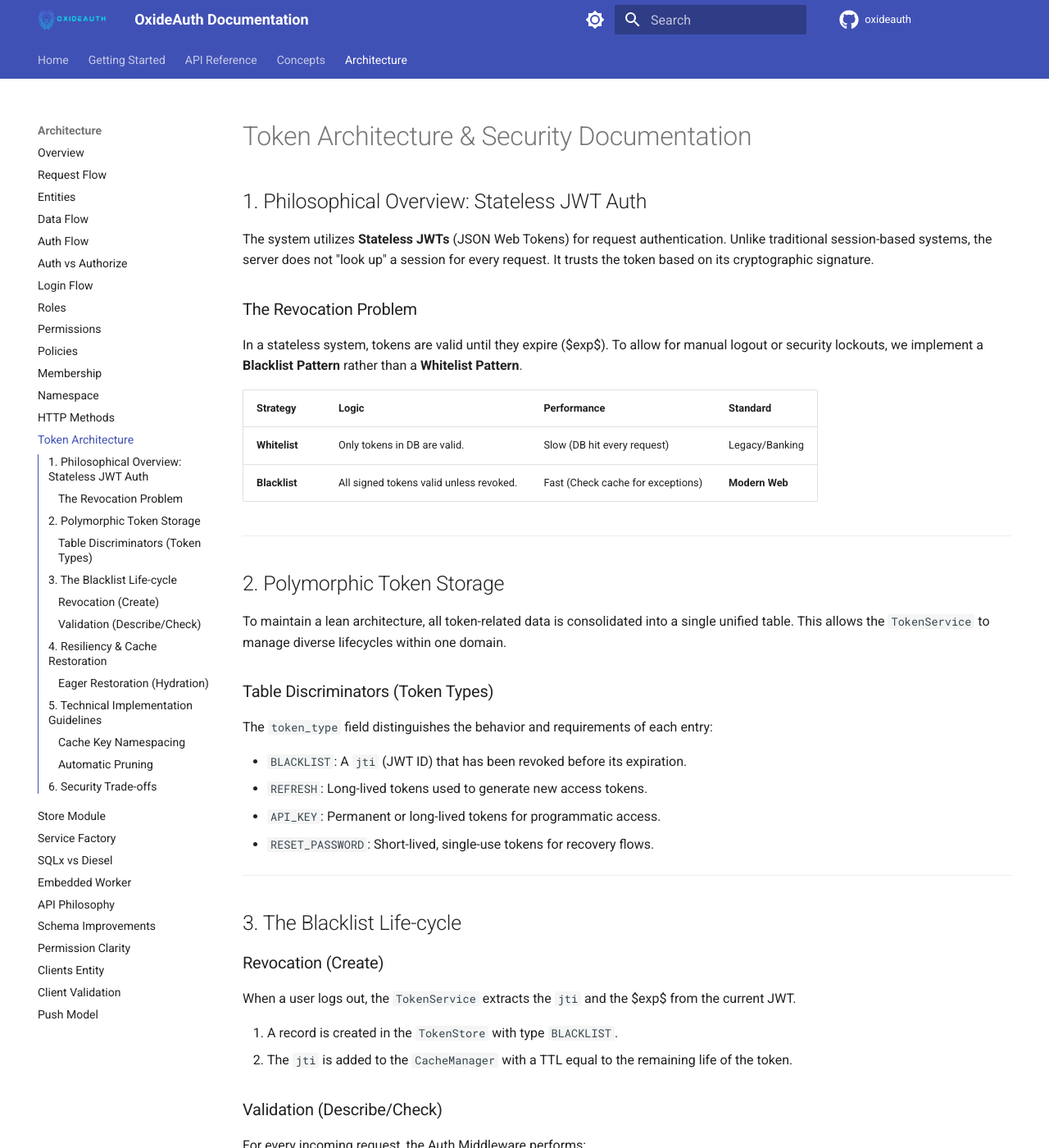
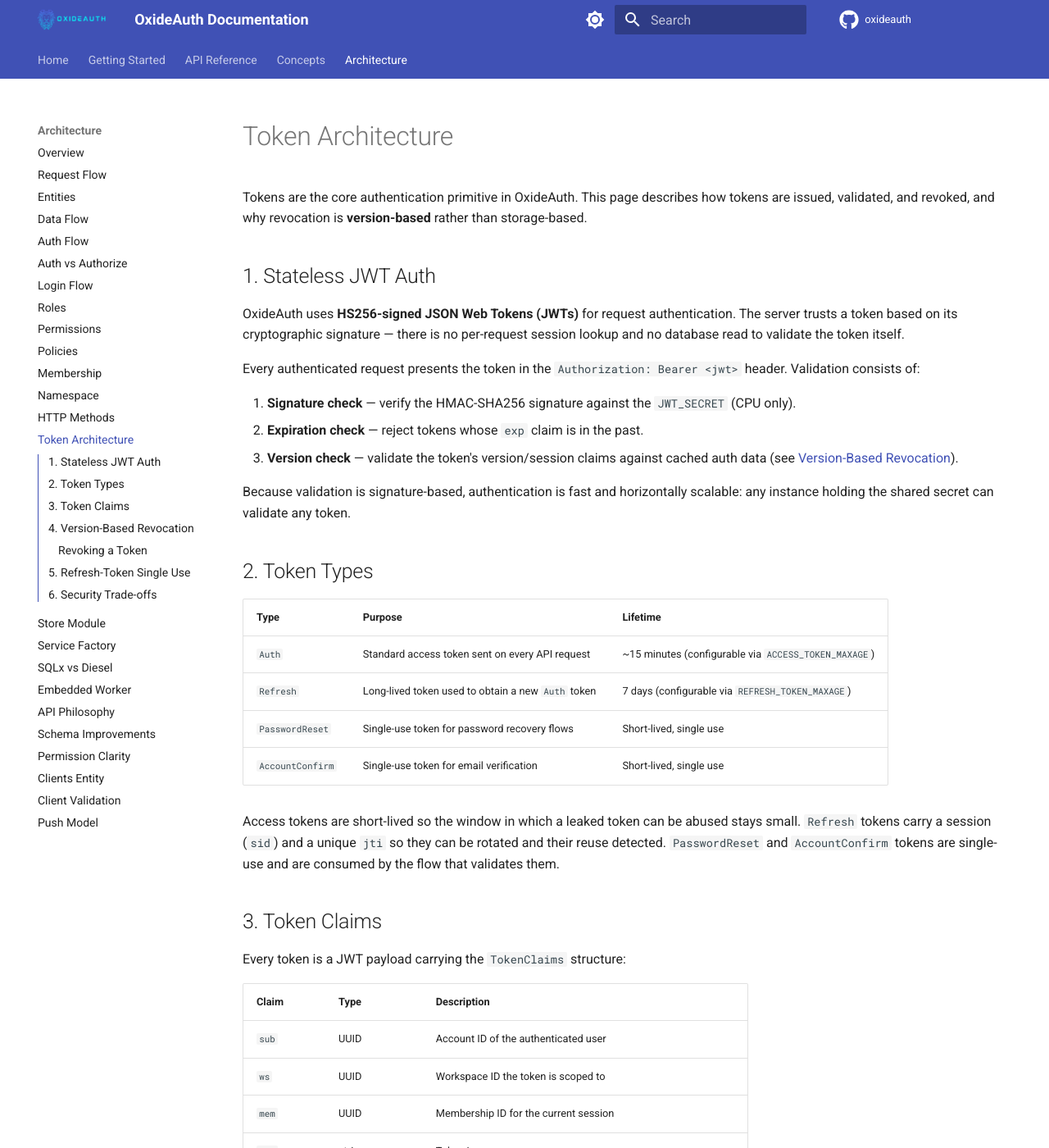
Before and after one commit to subaquatic-pierre/oxideauth-docs, an MkDocs documentation site: the page built from docs/architecture/token.md, in a window 1280 px wide and 1400 px high. Shown: the whole window at 82% size. Built offline with MkDocs 1.6.1 and Material for MkDocs 9.7.7, drawn with Linux system fonts in a browser that asks for light colours; comment, search, counter and statistics services are not loaded; some of the changed text lies outside the part shown.

Commit message:
complete fix token updates

````diff
--- a/docs/architecture/token.md
+++ b/docs/architecture/token.md
@@ -1,87 +1,80 @@
-# Token Architecture & Security Documentation
+# Token Architecture
 
-## 1. Philosophical Overview: Stateless JWT Auth
+Tokens are the core authentication primitive in OxideAuth. This page describes how tokens are issued, validated, and revoked, and why revocation is **version-based** rather than storage-based.
 
-The system utilizes **Stateless JWTs** (JSON Web Tokens) for request authentication. Unlike traditional session-based systems, the server does not "look up" a session for every request. It trusts the token based on its cryptographic signature.
+## 1. Stateless JWT Auth
 
-### The Revocation Problem
+OxideAuth uses **HS256-signed JSON Web Tokens (JWTs)** for request authentication. The server trusts a token based on its cryptographic signature — there is no per-request session lookup and no database read to validate the token itself.
 
-In a stateless system, tokens are valid until they expire ($exp$). To allow for manual logout or security lockouts, we implement a **Blacklist Pattern** rather than a **Whitelist Pattern**.
+Every authenticated request presents the token in the `Authorization: Bearer <jwt>` header. Validation consists of:
 
-| Strategy      | Logic                                   | Performance                       | Standard       |
-| :------------ | :-------------------------------------- | :-------------------------------- | :------------- |
-| **Whitelist** | Only tokens in DB are valid.            | Slow (DB hit every request)       | Legacy/Banking |
-| **Blacklist** | All signed tokens valid unless revoked. | Fast (Check cache for exceptions) | **Modern Web** |
+1. **Signature check** — verify the HMAC-SHA256 signature against the `JWT_SECRET` (CPU only).
+2. **Expiration check** — reject tokens whose `exp` claim is in the past.
+3. **Version check** — validate the token's version/session claims against cached auth data (see [Version-Based Revocation](#4-version-based-revocation)).
 
----
+Because validation is signature-based, authentication is fast and horizontally scalable: any instance holding the shared secret can validate any token.
 
-## 2. Polymorphic Token Storage
+## 2. Token Types
 
-To maintain a lean architecture, all token-related data is consolidated into a single unified table. This allows the `TokenService` to manage diverse lifecycles within one domain.
+| Type             | Purpose                                           | Lifetime                                             |
+| ---------------- | ------------------------------------------------- | ---------------------------------------------------- |
+| `Auth`           | Standard access token sent on every API request   | ~15 minutes (configurable via `ACCESS_TOKEN_MAXAGE`) |
+| `Refresh`        | Long-lived token used to obtain a new `Auth` token | 7 days (configurable via `REFRESH_TOKEN_MAXAGE`)    |
+| `PasswordReset`  | Single-use token for password recovery flows      | Short-lived, single use                              |
+| `AccountConfirm` | Single-use token for email verification           | Short-lived, single use                              |
 
-### Table Discriminators (Token Types)
+Access tokens are short-lived so the window in which a leaked token can be abused stays small. `Refresh` tokens carry a session (`sid`) and a unique `jti` so they can be rotated and their reuse detected. `PasswordReset` and `AccountConfirm` tokens are single-use and are consumed by the flow that validates them.
 
-The `token_type` field distinguishes the behavior and requirements of each entry:
+## 3. Token Claims
 
-- `BLACKLIST`: A `jti` (JWT ID) that has been revoked before its expiration.
-- `REFRESH`: Long-lived tokens used to generate new access tokens.
-- `API_KEY`: Permanent or long-lived tokens for programmatic access.
-- `RESET_PASSWORD`: Short-lived, single-use tokens for recovery flows.
+Every token is a JWT payload carrying the `TokenClaims` structure:
 
----
+| Claim     | Type            | Description                                                        |
+| --------- | --------------- | ------------------------------------------------------------------ |
+| `sub`     | UUID            | Account ID of the authenticated user                               |
+| `ws`      | UUID            | Workspace ID the token is scoped to                                |
+| `mem`     | UUID            | Membership ID for the current session                              |
+| `iss`     | string          | Token issuer                                                       |
+| `aud`     | string          | Token audience                                                     |
+| `exp`     | integer         | Expiration timestamp (Unix epoch)                                  |
+| `iat`     | integer         | Issued-at timestamp (Unix epoch)                                   |
+| `ty`      | string          | Token type (`Auth`, `Refresh`, `PasswordReset`, `AccountConfirm`)  |
+| `mem_ver` | integer         | Membership token version — powers revocation                       |
+| `acc_ver` | integer         | Account token version — powers revocation                          |
+| `sid`     | UUID (optional) | Session ID; `null` for single-use tokens                           |
+| `jti`     | UUID (optional) | JWT ID — unique per token; `null` for single-use tokens            |
 
-## 3. The Blacklist Life-cycle
+`mem_ver`, `acc_ver`, and `sid` are the claims that make revocation possible in a stateless system: they bind the token to a specific version of the membership and account, and to a specific session. `jti` uniquely identifies each token instance and is what makes refresh tokens single-use.
 
-### Revocation (Create)
+## 4. Version-Based Revocation
 
-When a user logs out, the `TokenService` extracts the `jti` and the $exp$ from the current JWT.
+There is **no blacklist, no hash table, and no database write** involved in revocation. Instead, revocation is a *version comparison* between the token's claims and the current cached auth state.
 
-1. A record is created in the `TokenStore` with type `BLACKLIST`.
-2. The `jti` is added to the `CacheManager` with a TTL equal to the remaining life of the token.
+On every authenticated request, the `CtxMiddleware`:
 
-### Validation (Describe/Check)
+1. Decodes the JWT and reads `mem_ver`, `acc_ver`, and `sid`.
+2. Loads the cached auth data (membership version, account version, session) from Redis.
+3. Compares the claims against it:
+   - `claims.mem_ver` must equal the cached **membership version**
+   - `claims.acc_ver` must equal the cached **account version**
+   - `claims.sid` must match the cached **session** (when the cached entity carries a session)
 
-For every incoming request, the Auth Middleware performs:
+If any comparison fails, the request is rejected with `401 Unauthorized` ("token revoked"). The version comparison **is** the revocation check — there is no lookup of revoked tokens anywhere.
 
-1. **Signature Check**: Is the JWT valid? (CPU only).
-2. **Cache Check**: Is the key `bl:{jti}` in Redis? (Memory speed).
-3. **Database Fallback**: If the cache is cold, check the `TokenStore` where `type = BLACKLIST`.
+### Revoking a Token
 
----
+`POST /auth/revoke` (the `revoke_token` service) decodes the bearer token to recover its claims, verifies the caller holds the `auth:revoke` permission, then **bumps the membership version** and **purges the membership/account auth-cache keys**. No hash is computed and no database row is written.
 
-## 4. Resiliency & Cache Restoration
+As soon as the version bumps, every previously-issued token carrying the old `mem_ver`/`acc_ver` fails validation on its next request. All tokens for that membership/account are revoked **immediately**, with no per-token state to store or sweep.
 
-Since the Cache (Redis) is volatile memory, it is not treated as the "System of Record." The Database is the source of truth.
+## 5. Refresh-Token Single Use
 
-### Eager Restoration (Hydration)
+`Refresh` tokens are single-use. Each refresh token carries a unique `jti`. On its first use, the refresh service marks it as consumed under the cache key `oxauth:crt:{jti}` (recording the session that used it, with a TTL equal to the token's remaining life).
 
-In the event of a cache wipe or system restart, the `TokenService` provides a `prime_blacklist_cache` method. This method:
-
-1. Queries the `TokenStore` for all `BLACKLIST` entries where `expires_at > NOW()`.
-2. Iteratively restores these entries to the `CacheManager`.
-3. Ensures the system "fails closed" (remains secure) even after a total infrastructure reboot.
-
----
-
-## 5. Technical Implementation Guidelines
-
-### Cache Key Namespacing
-
-To avoid collisions in the unified table, the `CacheManager` must use prefixes:
-
-- `bl:{jti}` -> Blacklist entries.
-- `ref:{id}` -> Refresh token metadata.
-
-### Automatic Pruning
-
-A background "Janitor" task should run periodically (e.g., every 6 hours) to delete expired rows from the `TokenStore` across all types:
-
-```sql
-DELETE FROM token WHERE expires_at < NOW();
-```
+Any subsequent presentation of the same `jti` is detected as a **replay**: the session is treated as compromised, the membership version is bumped (invalidating every outstanding token for that session), and the auth cache is purged.
 
 ## 6. Security Trade-offs
 
-1. **Fail-Open Strategy**: If both Cache and Database are unreachable, the system trusts the JWT signature. This ensures high availability.
-
-2. **Window of Risk**: The window of risk is limited by the Access Token Lifetime (recommended 5-15 minutes). Even if revocation fails, the token expires shortly regardless.
+- **Fail-open on signature trust** — tokens are accepted on the strength of the signature alone: no session lookup, no per-request database hit. This keeps authentication fast and stateless.
+- **Fail-closed on cache cold** — the version comparison is strict. A token whose version/session claims do not match the current cached auth data is rejected with `401`. On a cache miss the auth data is re-hydrated from the database, so revocation state is never silently lost.
+- **Window of risk** — because access tokens live only ~15 minutes, the window in which a revoked-but-unexpired token could be presented is bounded by the access-token lifetime. Version-based revocation collapses that window to effectively zero in normal operation, and the short lifetime bounds the worst case.
````
Also changed, not shown: README.md (+2 -2 lines), docs/architecture/embedded_worker.md (+1 -1 lines), docs/architecture/push-model.md (+0 -1 lines), docs/architecture/schema_improvements.md (+0 -66 lines), docs/getting-started.md (+1 -1 lines), docs/index.md (+20 -12 lines).
